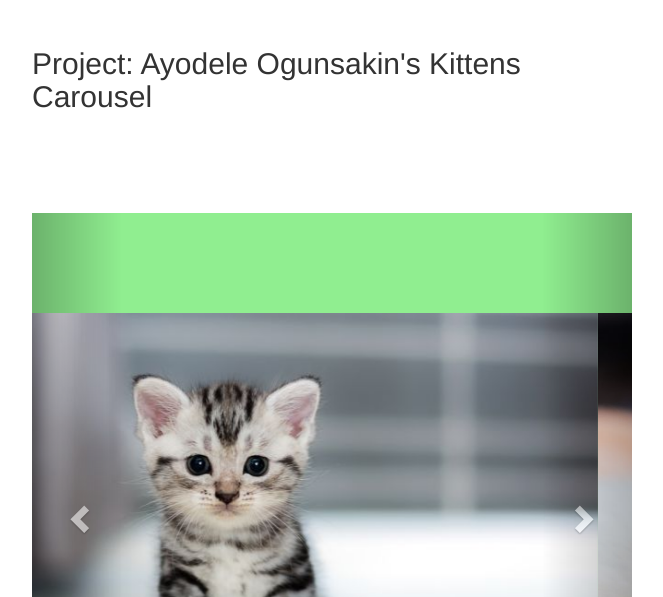
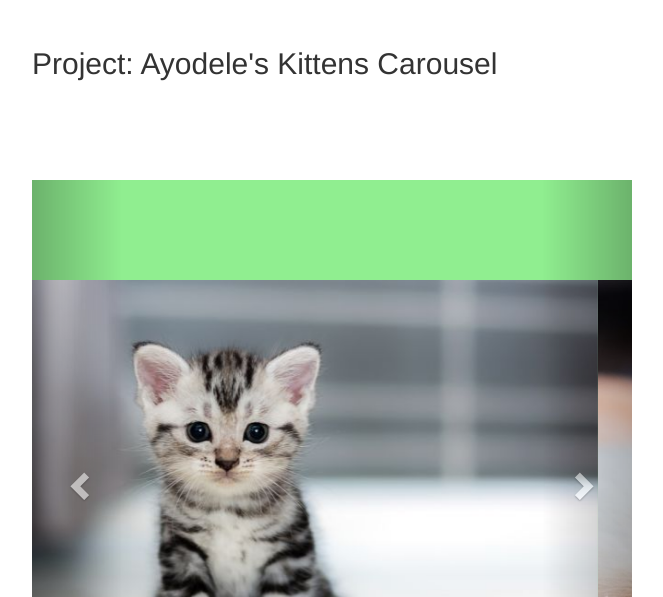
Before and after one commit to aaogunsakin/my-repository1, a plain HTML site: page 101-kittens-carousel-static-website-ec2/static-web/index.html in a window 1280 px wide. Shown: the part 203-800 px from the top of the page, without its empty margins (308-971 px from the left). Drawn offline with nearby package versions, Linux system fonts and the light colour scheme.

Commit message:
corrected name

```diff
--- a/101-kittens-carousel-static-website-ec2/static-web/index.html
+++ b/101-kittens-carousel-static-website-ec2/static-web/index.html
@@ -45,7 +45,7 @@
 
   <div><img style="width:300px; height:100px" src="https://clarusway.com/wp-content/uploads/2022/12/clarusway-logo-black.png" /></div>
 
-  <h2> Project: Ayodele Ogunsakin's Kittens Carousel</h2>
+  <h2> Project: Ayodele's Kittens Carousel</h2>
 
   <div id="myCarousel" class="carousel slide" data-ride="carousel">
     <!-- Indicators -->
```
